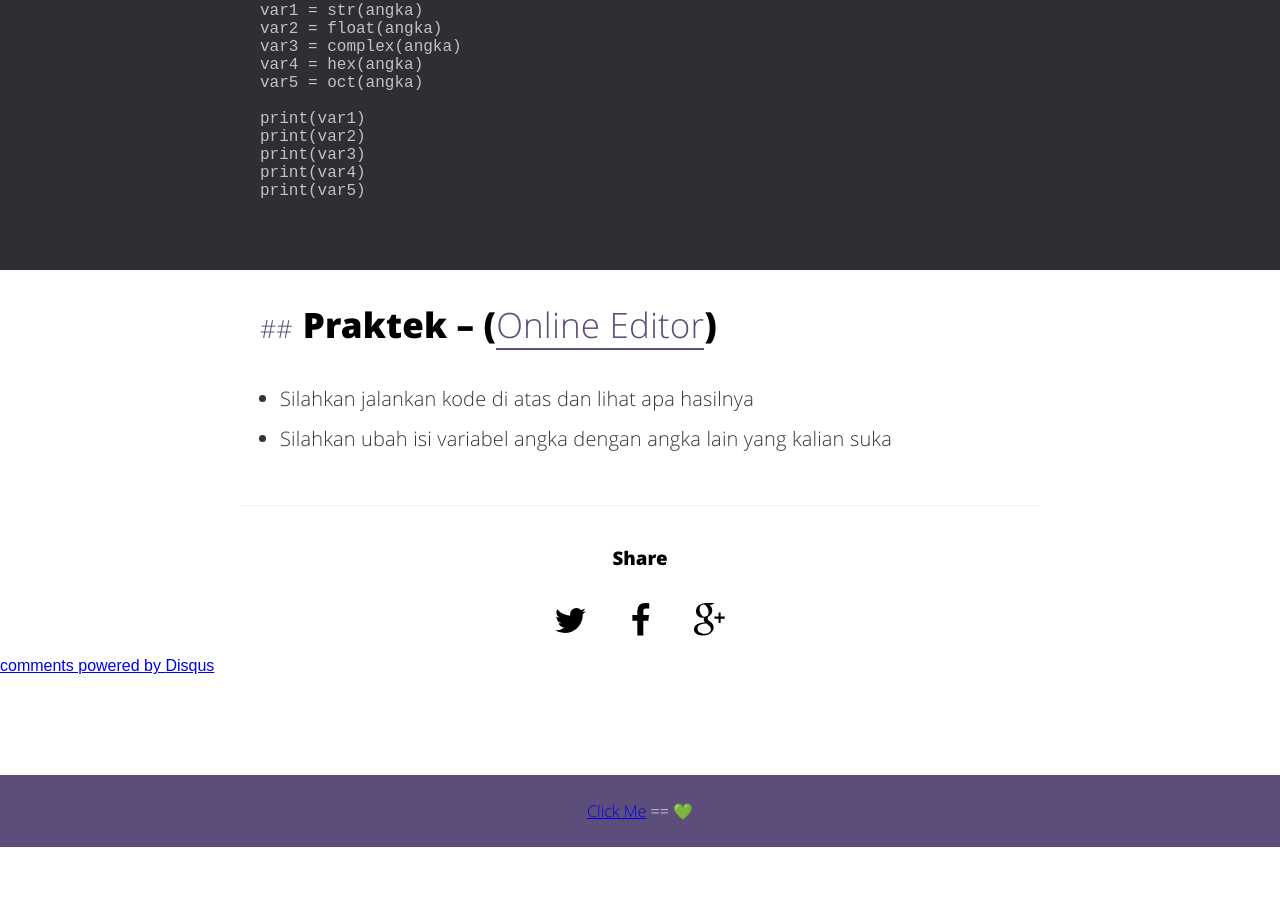
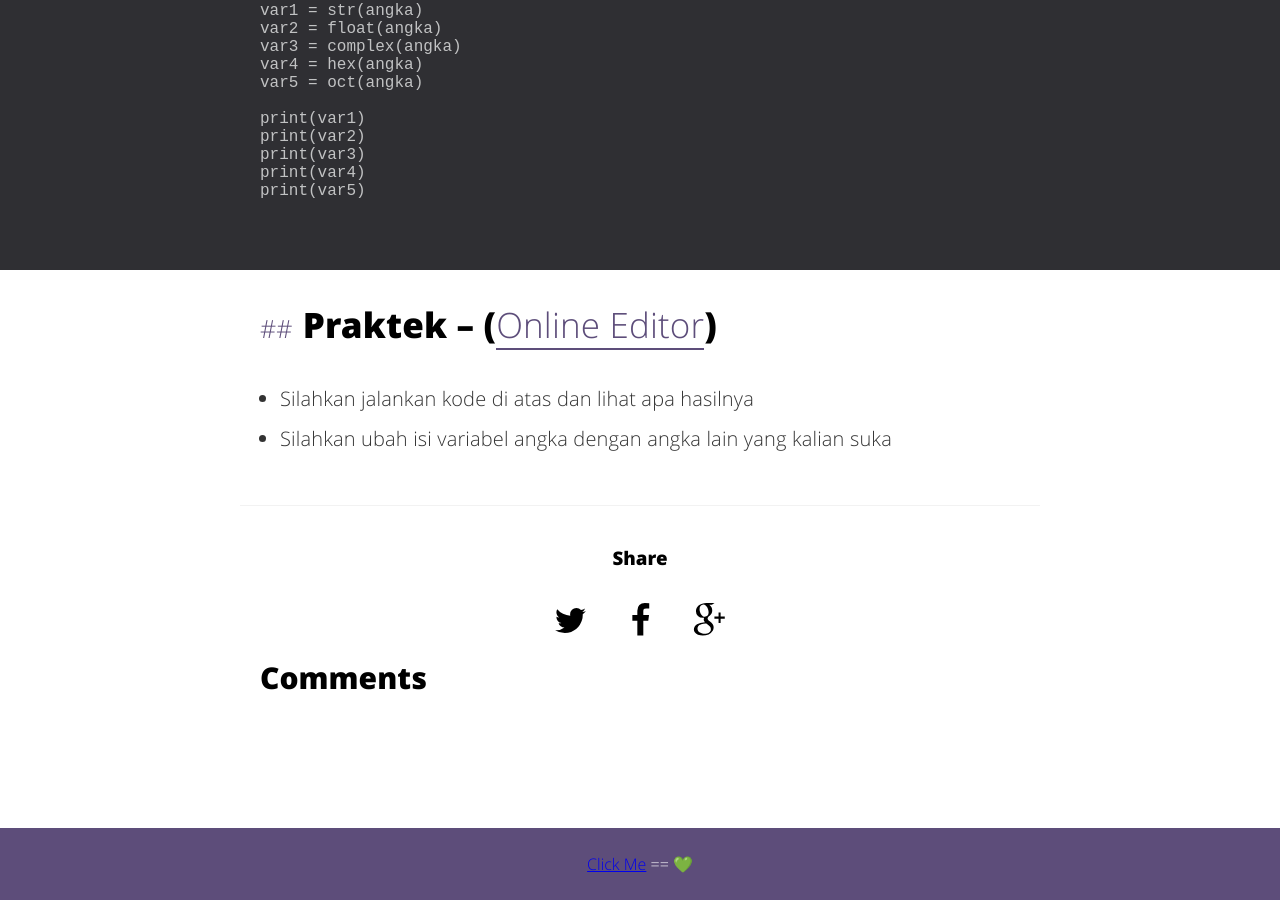
Before and after one commit to arkrwn/arkwrn.github.io, a Jekyll site: the page built from _posts/2017-07-26-Belajar-Python-2.md, in a window 1280 px wide and 900 px high, scrolled down 811 px. Built offline with Jekyll 4.4.1, drawn with Linux system fonts in a browser that asks for light colours; before the commit the page ends 1658 px from its top, so only the background shows below that; some of the changed lines change nothing that is shown.

Commit message:
Update comments.html

```diff
--- a/_includes/comments.html
+++ b/_includes/comments.html
@@ -1,32 +1,30 @@
-{% if page.comments %}
-  <!-- Add Disqus comments. -->
-    <div id=”disqus_thread”></div>
-    <script type=”text/javascript”>
-    /* CONFIGURATION VARIABLES: EDIT BEFORE PASTING INTO YOUR WEBPAGE */
-      // required: replace example with your forum shortname
-      var disqus_shortname = ‘arkwrn’;
+<section class="comments">
 
-      var disqus_identifier = “{{ site.disqusid }}{{ page.url | replace:’index.html’,’’ }}”;
+    <h3>Comments</h3>
+    <div id="disqus_thread"></div>
 
-      /* * * DON’T EDIT BELOW THIS LINE * * */
-      (function() {
-        var dsq = document.createElement(‘script’);
-         dsq.type = ‘text/javascript’; dsq.async = true;
-         dsq.src = ‘//’ + disqus_shortname + ‘.disqus.com/embed.js’;
+</section>
 
-         (document.getElementsByTagName(‘head’)[0] ||
-          document.getElementsByTagName(‘body’)[0])
-                  .appendChild(dsq);
-       })();
-    </script>
-    <noscript>
-      Please enable JavaScript to view the
-      <a href=”http://disqus.com/?ref_noscript”>
-         comments powered by Disqus
-      </a>
-    </noscript>
-    <a href=”http://disqus.com" class=”dsq-brlink”>
-         comments powered by
-         <span class=”logo-disqus”>Disqus</span>
-    </a>
-{% endif %}
+<script type="text/javascript">
+
+    var disqus_loaded = true;
+
+    function load_disqus(){
+        disqus_loaded = true;
+        var disqus_shortname = 'arkwrn';
+        var disqus_title = '{{page.title.replace("'", "\\'")}}';
+        var disqus_url = '{{page.url}}';
+        var dsq = document.createElement('script'); dsq.type = 'text/javascript'; dsq.async = true;
+        dsq.src = '//' + disqus_shortname + '.disqus.com/embed.js';
+        (document.getElementsByTagName('head')[0] || document.getElementsByTagName('body')[0]).appendChild(dsq);
+        var ldr = document.getElementById('disqus_loader');
+    };
+
+    window.onscroll = function(e) {
+        if ((window.innerHeight + window.scrollY) >= (document.body.offsetHeight - 800)) {
+            //hit bottom of page
+            if (disqus_loaded==false)
+                load_disqus()
+        }
+    };
+</script>
```
